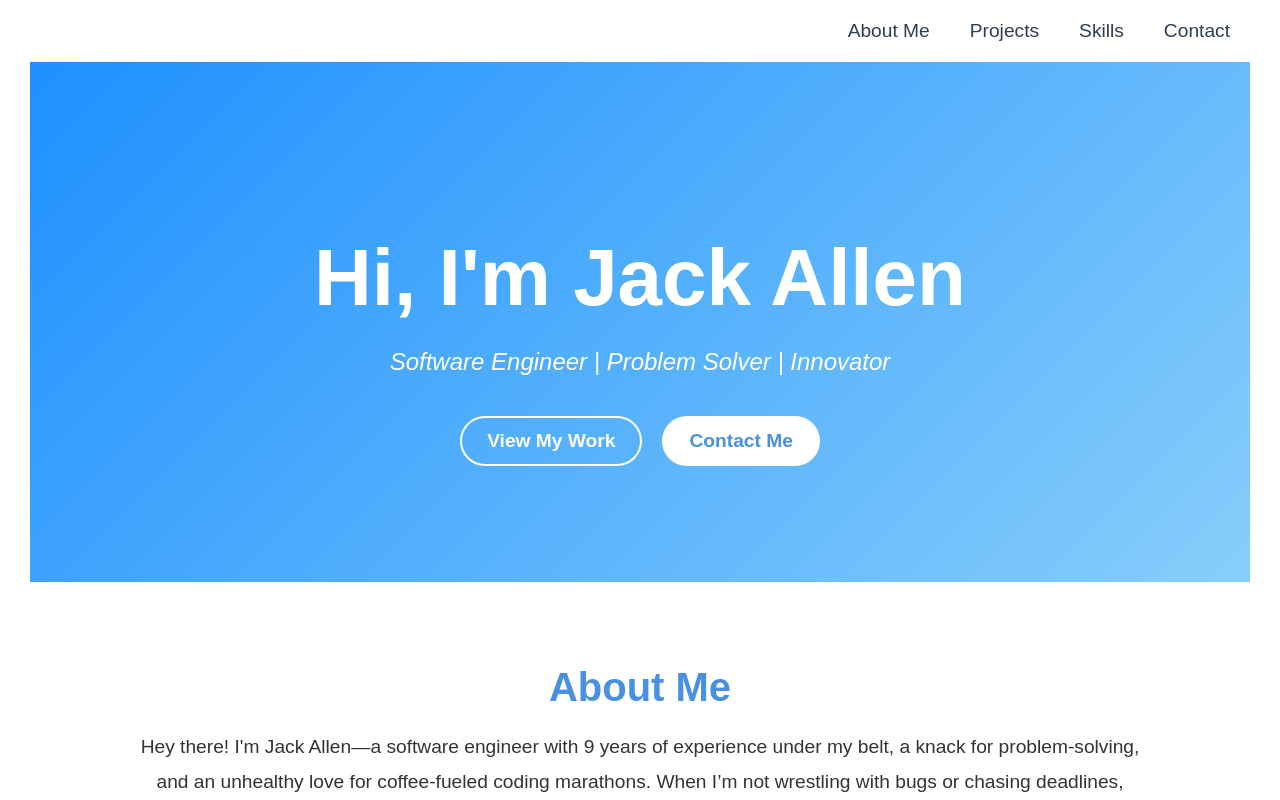
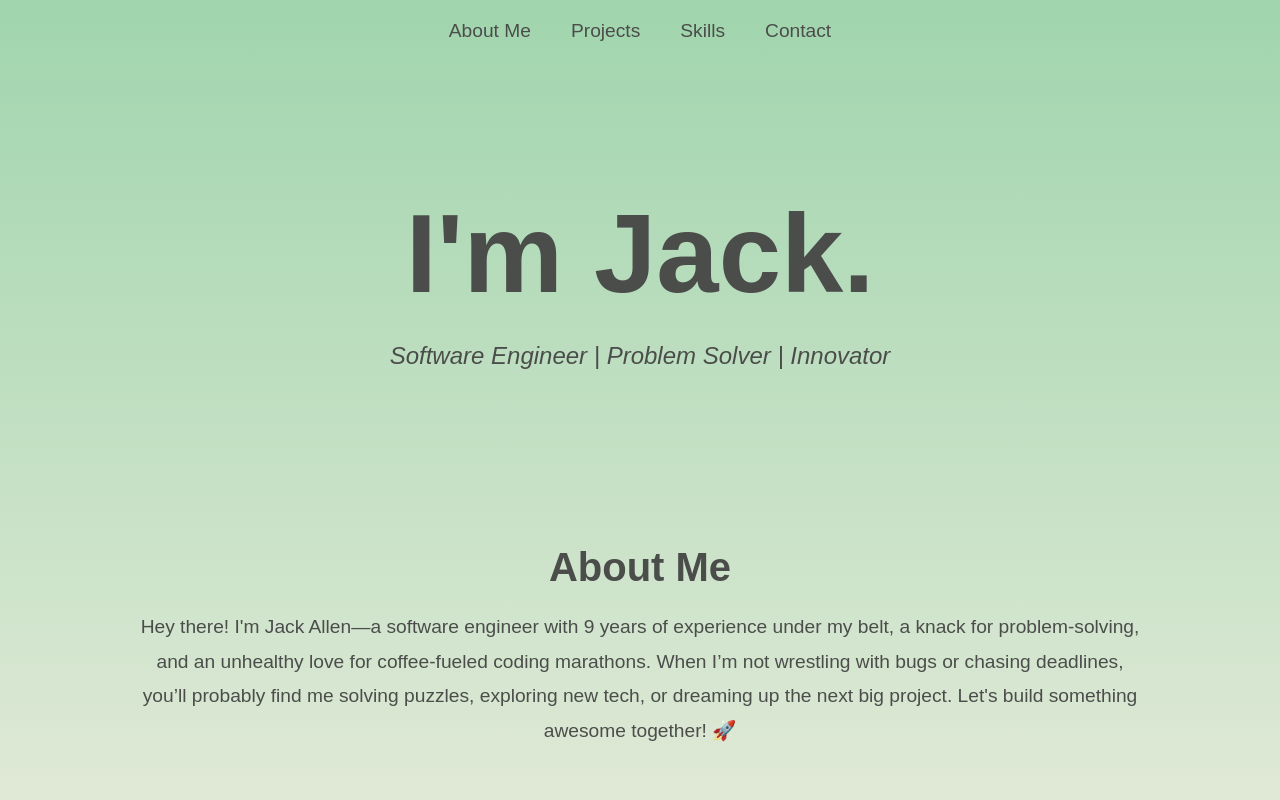
Before and after one commit to jack-allen-web/portfolio, a React (Create React App) app: page / in a window 1280 px wide. Shown: the top 800 px of the page. Built offline with nearby package versions, Linux system fonts and the light colour scheme.

Commit message:
Add new design to header and navbar

```diff
--- a/src/components/Contact.js
+++ b/src/components/Contact.js
@@ -1,6 +1,8 @@
 // src/components/Contact.js
 import React from 'react';
 import '../styles/Contact.css';
+
+// todo: add chatbot to handle the contact method for the user
 
 const Contact = () => (
     <section className="contact-section" id="contact">
--- a/src/components/Header.js
+++ b/src/components/Header.js
@@ -5,12 +5,12 @@ import '../styles/Header.css';
 const Header = () => (
     <header className="header">
         <div className="header-content">
-            <h1 className="header-title">Hi, I'm Jack Allen</h1>
+            <h1 className="header-title">I'm Jack.</h1>
             <p className="header-tagline">Software Engineer | Problem Solver | Innovator</p>
-            <div className="header-buttons">
-                <a href="#projects" className="cta-button secondary">View My Work</a>
-                <a href="#contact" className="cta-button primary">Contact Me</a>
-            </div>
+            {/*<div className="header-buttons">*/}
+            {/*    <a href="#projects" className="cta-button secondary">View My Work</a>*/}
+            {/*    <a href="#contact" className="cta-button primary">Contact Me</a>*/}
+            {/*</div>*/}
         </div>
     </header>
 );
--- a/src/pages/HomePage.js
+++ b/src/pages/HomePage.js
@@ -6,7 +6,7 @@ import Projects from "../components/Projects";
 import Skills from "../components/Skills";
 import Footer from "../components/Footer";
 import Contact from "../components/Contact";
-import "../styles/global.css"
+import "../styles/Global.css"
 
 const HomePage = () => (
     <>
--- a/src/styles/AboutMe.css
+++ b/src/styles/AboutMe.css
@@ -1,7 +1,9 @@
 /* src/components/AboutMe.css */
 .about-me {
-    color: #333;
+    /*color: #333;*/
+    /*color: white;*/
     padding: 50px 20px;
+    color: #4b4d4b;
     text-align: center;
 }
 
@@ -15,7 +17,8 @@
     font-size: 2.5rem;
     font-weight: bold;
     margin-bottom: 20px;
-    color: #4a90e2;
+    /*color: #4a90e2;*/
+    color: #4b4d4b;
 }
 
 .about-me-text {
--- a/src/styles/Contact.css
+++ b/src/styles/Contact.css
@@ -1,9 +1,9 @@
 /* src/components/Contact.css */
 .contact-section {
-    background-color: #f5f5f5;
+    /*background-color: #f5f5f5;*/
     padding: 60px 20px;
     text-align: center;
-    border-top: 2px solid #ddd;
+    /*border-top: 2px solid #ddd;*/
 }
 
 .contact-section h2 {
--- /dev/null
+++ b/src/styles/Global.css
@@ -0,0 +1,20 @@
+body {
+    font-family: 'Arial', sans-serif;
+    margin: 0;
+    padding: 0;
+    box-sizing: border-box;
+    /*background: linear-gradient(#89216b, #da4453);*/
+    background: rgb(240,238,225);
+    background: linear-gradient(0deg, rgba(240,238,225,1) 63%, rgba(160,213,173,1) 100%);
+    /*background: rgb(255,255,255);*/
+    /*background: linear-gradient(0deg, rgba(255,255,255,1) 0%, rgba(146,249,248,1) 59%, rgba(125,208,224,1) 100%);*/
+    /*background-color: #f5f5f5;*/
+}
+a {
+    text-decoration: none;
+    color: inherit;
+}
+ul {
+    list-style: none;
+    padding: 0;
+}
--- a/src/styles/Header.css
+++ b/src/styles/Header.css
@@ -1,12 +1,13 @@
 /* src/components/Header.css */
 .header {
-    height: 65vh;
+    height: 50vh;
     /*background: linear-gradient(to bottom right, #4a90e2, #9013fe);*/
-    background: linear-gradient(135deg, #1e90ff, #87cefa);
+    /*background: linear-gradient(135deg, #1e90ff, #87cefa);*/
     display: flex;
     align-items: center;
     justify-content: center;
-    color: white;
+    /*color: white;*/
+    color: #4b4d4b;
     margin: 0px 30px;
     text-align: center;
 }
@@ -17,7 +18,7 @@
 }
 
 .header-title {
-    font-size: 5rem;
+    font-size: 7rem;
     font-weight: bold;
     margin-bottom: 20px;
     font-family: 'Arial', sans-serif;
@@ -45,8 +46,8 @@
 }
 
 .cta-button.primary {
-    background-color: white;
-    color: #4a90e2;
+    background-color: #4b4d4b;
+    color: #4b4d4b;
     border: 2px solid white;
 }
 
--- a/src/styles/NavBar.css
+++ b/src/styles/NavBar.css
@@ -1,9 +1,9 @@
 /* src/styles/NavBar.css */
 .navbar {
     display: flex;
-    justify-content: flex-end;
+    justify-content: center;
     align-items: center;
-    background-color: white;
+    /*background-color: white;*/
     padding: 20px 30px;
     position: sticky;
     top: 0;
@@ -13,8 +13,8 @@
 .navbar .logo a {
     font-size: 1.8em;
     font-weight: bold;
-    /*color: #ecf0f1;*/
-    color: white;
+    /*color: white;*/
+    color: #4b4d4b;
     text-decoration: none;
     letter-spacing: 1px;
 }
@@ -32,8 +32,10 @@
 
 .nav-links li a {
     /*color: #ecf0f1;*/
-    color: #2c3e50;
+    /*color: #2c3e50;*/
     font-size: 1.2em;
+    /*color: white;*/
+    color: #4b4d4b;
     text-decoration: none;
     transition: color 0.3s ease-in-out;
 }
--- a/src/styles/Projects.css
+++ b/src/styles/Projects.css
@@ -1,7 +1,7 @@
 /* src/styles/projects.css */
 .projects {
     text-align: center;
-    background-color: #f5f5f5;
+    /*background-color: #f5f5f5;*/
     padding: 50px 20px;
 
 }
--- a/src/styles/global.css
+++ /dev/null
@@ -1,15 +0,0 @@
-body {
-    font-family: 'Arial', sans-serif;
-    margin: 0;
-    padding: 0;
-    box-sizing: border-box;
-    /*background-color: #f5f5f5;*/
-}
-a {
-    text-decoration: none;
-    color: inherit;
-}
-ul {
-    list-style: none;
-    padding: 0;
-}
```
